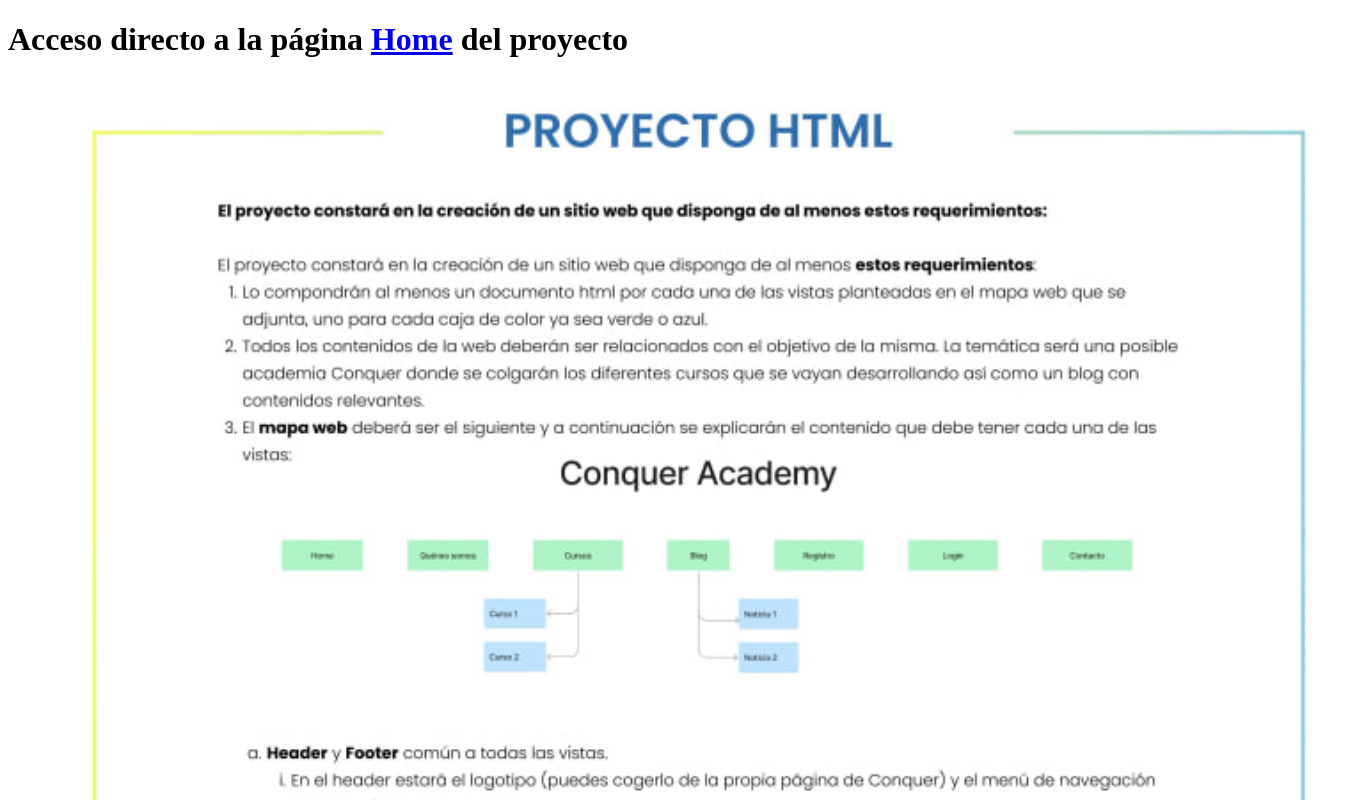
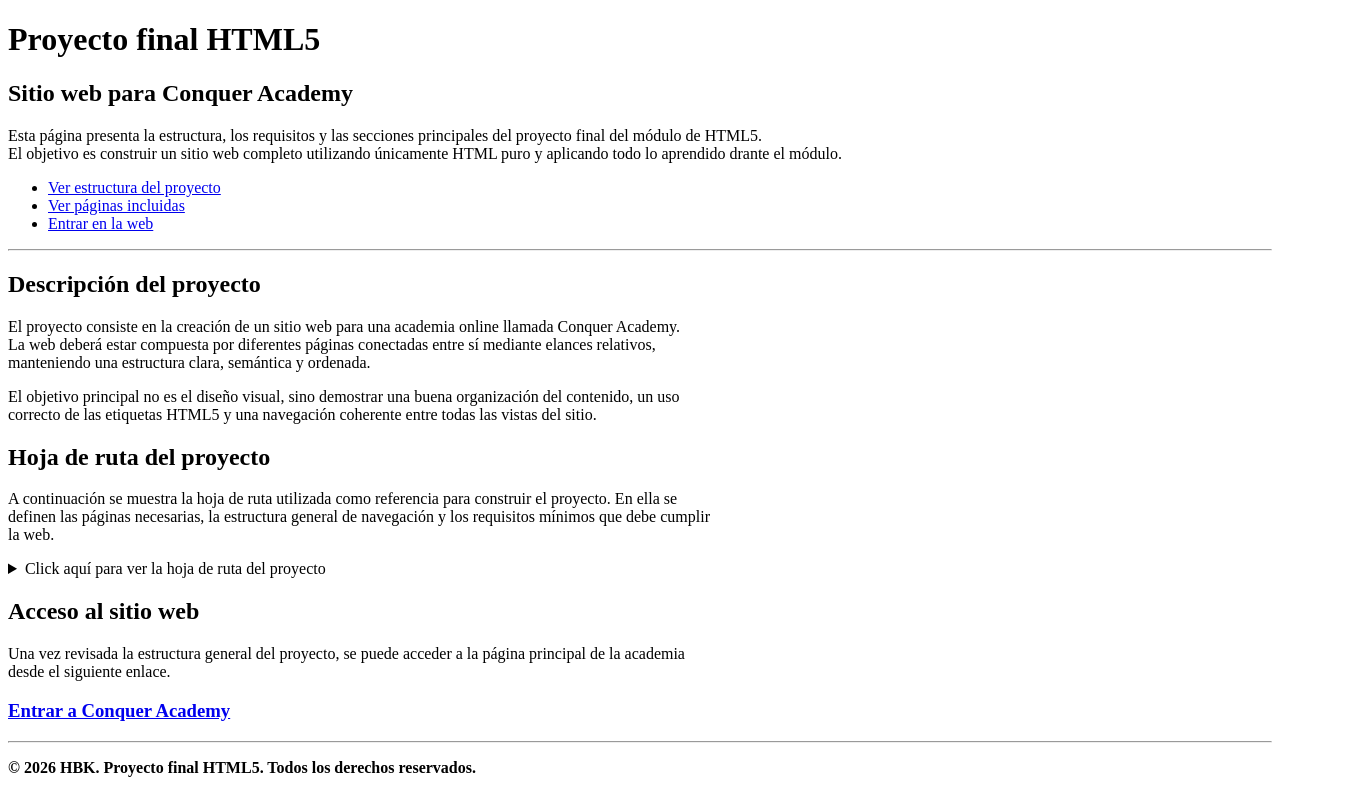
Before and after one commit to hbk-conquer/Proyecto-html, a plain HTML site: page index.html in a window 1280 px wide. Shown: the top 800 px of the page, 1348 px wide, since content can reach past the window. Drawn offline with Linux system fonts and the light colour scheme.

Commit message:
Crear portada inicial del proyecto en index.html
He añadido una breve descripción del proyecto con la hoja de ruta y un enlace directo a la página principal del proyecto.

```diff
--- a/index.html
+++ b/index.html
@@ -8,17 +8,57 @@
 
 <body>
     <header>
-        <h1>Acceso directo a la página <a href="home.html" target="_blank">Home</a> del proyecto</h1>
+        <h1>Proyecto final HTML5</h1>
+        <h2>Sitio web para Conquer Academy</h2>
+        <p>Esta página presenta la estructura, los requisitos y las secciones principales del proyecto final
+            del módulo de HTML5.<br>El objetivo es construir un sitio web completo utilizando únicamente HTML
+            puro y aplicando todo lo aprendido drante el módulo.
+        </p>
+        <nav>
+            <ul>
+                <li><a href="#estructura">Ver estructura del proyecto</a></li>
+                <li><a href="#paginas">Ver páginas incluidas</a></li>
+                <li><a href="#web">Entrar en la web</a></li>
+            </ul>
+        </nav>
+        <hr>
     </header>
 
     <main>
-        <figure>
+        <section id="estructura">
+            <h2>Descripción del proyecto</h2>
+            <p>El proyecto consiste en la creación de un sitio web para una academia online llamada Conquer Academy.<br>
+            La web deberá estar compuesta por diferentes páginas conectadas entre sí mediante elances relativos,<br>
+            manteniendo una estructura clara, semántica y ordenada.</p>
+            <p>El objetivo principal no es el diseño visual, sino demostrar una buena organización del contenido, un uso<br>
+            correcto de las etiquetas HTML5 y una navegación coherente entre todas las vistas del sitio.</p>
+        </section>
+
+        <section id="paginas">
+            <h2>Hoja de ruta del proyecto</h2>
+            <p>A continuación se muestra la hoja de ruta utilizada como referencia para construir el proyecto. En ella se<br>
+            definen las páginas necesarias, la estructura general de navegación y los requisitos mínimos que debe cumplir<br>
+            la web.</p>
+
+            <details> <summary>Click aquí para ver la hoja de ruta del proyecto</summary>
+            <figure>
             <img src="hoja-ruta-proyecto.png" alt="hoja de ruta proyecto" width="1300">
+            <figcaption>Hoja de ruta oficial del proyecto final de HTML5.</figcaption>
         </figure>
+        </details>
+        </section>
+
+        <section id="web">
+            <h2>Acceso al sitio web</h2>
+            <p>Una vez revisada la estructura general del proyecto, se puede acceder a la página principal de la academia<br>
+            desde el siguiente enlace.</p>
+            <h3><a href="home.html" target="_blank">Entrar a Conquer Academy</a></h3>
+        </section>
     </main>
 
     <footer>
-
+        <hr>
+        <p><strong>© 2026 HBK. Proyecto final HTML5. Todos los derechos reservados.</strong></p>
     </footer>
 </body>
 </html>
```
